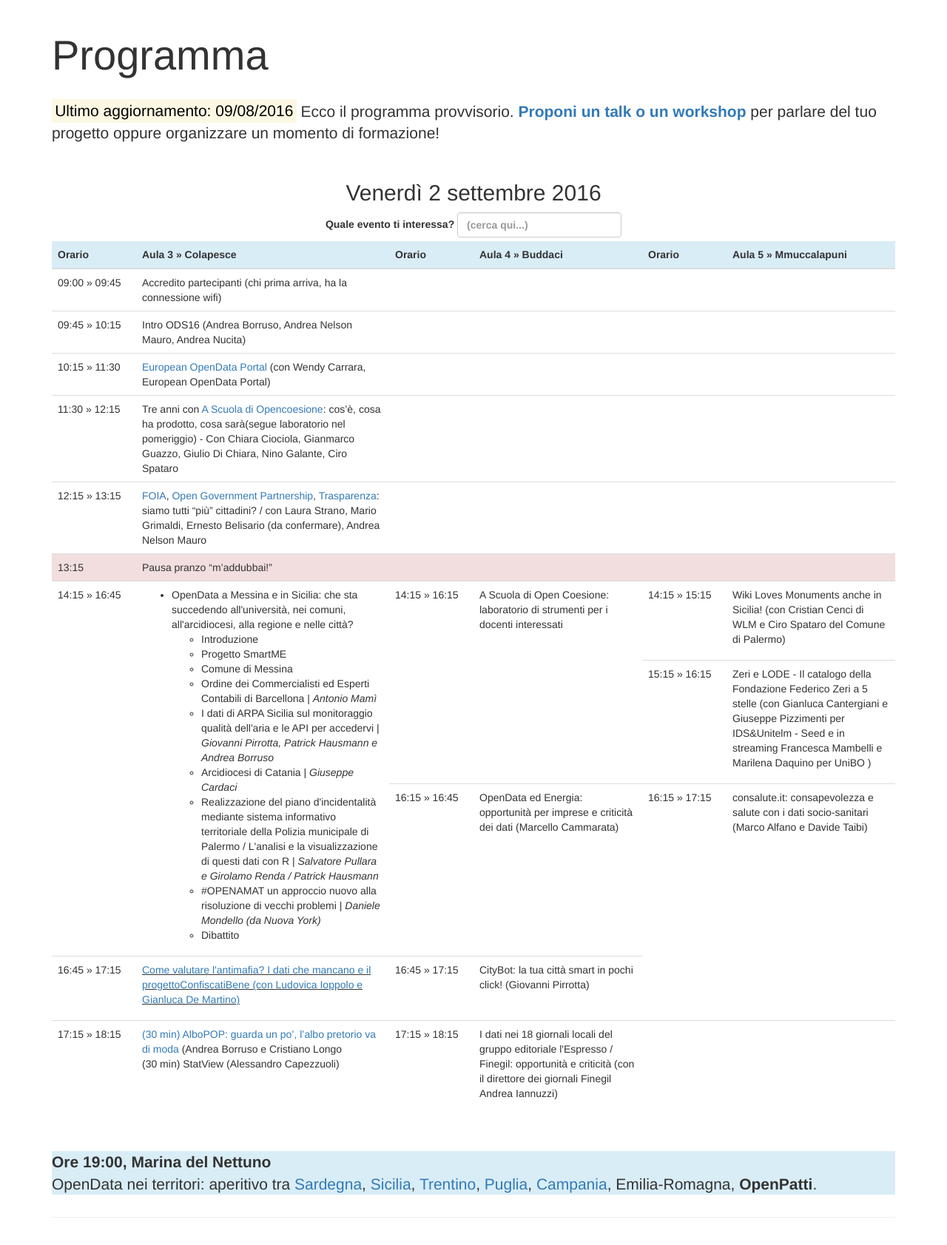
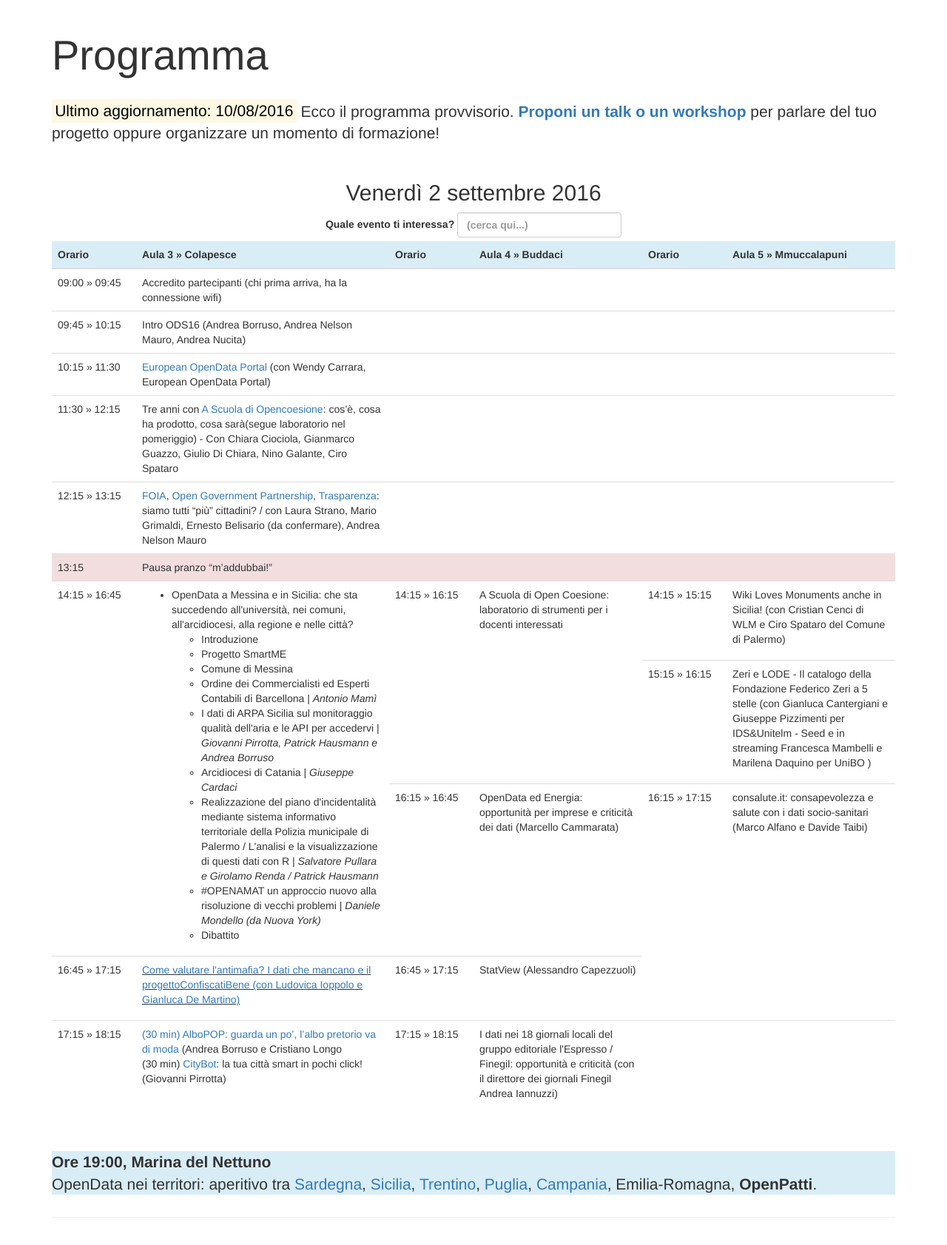
Before and after one commit to SiciliaHub/ods16, a plain HTML site: page index.html in a window 1280 px wide. Shown: the part 2440-4123 px from the top of the page at 74% size. Drawn offline with nearby package versions, Linux system fonts and the light colour scheme.

Commit message:
aggiornamento orario venerdì pomeriggio

```diff
--- a/index.html
+++ b/index.html
@@ -199,7 +199,7 @@
             <div class="row">
                 <div class="col-lg-12">
                     <h1 class="section-heading">Programma</h1>
-                    <p class="lead section-lead"><mark>Ultimo aggiornamento: 09/08/2016</mark> Ecco il programma provvisorio. <strong><a href="call.html">Proponi un talk o un workshop</a></strong> per parlare del tuo progetto oppure organizzare un momento di formazione!</p>
+                    <p class="lead section-lead"><mark>Ultimo aggiornamento: 10/08/2016</mark> Ecco il programma provvisorio. <strong><a href="call.html">Proponi un talk o un workshop</a></strong> per parlare del tuo progetto oppure organizzare un momento di formazione!</p>
                     <!-- Place this tag where you want the Awesome Table Widget to render -->
 <!-- tabella programma -->
   <div class="table-responsive">
@@ -344,8 +344,7 @@
       <p>16:45 &raquo; 17:15</p>
     </td>
     <td    >
-      <p>CityBot: la tua citt&agrave; smart in pochi
-      click! (Giovanni Pirrotta)</p>
+      <p>StatView (Alessandro Capezzuoli)</p>
     </td>
   </tr>
   <tr>
@@ -353,10 +352,10 @@
       <p>17:15 &raquo; 18:15</p>
     </td>
     <td    >
-      <a href="http://albopop.it/">(30
-      min) AlboPOP: guarda un po&rsquo;, l&rsquo;albo pretorio va di
+      <a href="http://albopop.it/" target="_blank">(30 min) AlboPOP: guarda un po&rsquo;, l&rsquo;albo pretorio va di
       moda</a> (Andrea Borruso e Cristiano Longo<br/>
-      (30 min) StatView (Alessandro Capezzuoli)
+      (30 min) <a href="http://www.citybot.it/" target="_blank">CityBot</a>: la tua citt&agrave; smart in pochi
+      click! (Giovanni Pirrotta)
     </td>
     <td    >
       <p>17:15 &raquo; 18:15</p>
```
